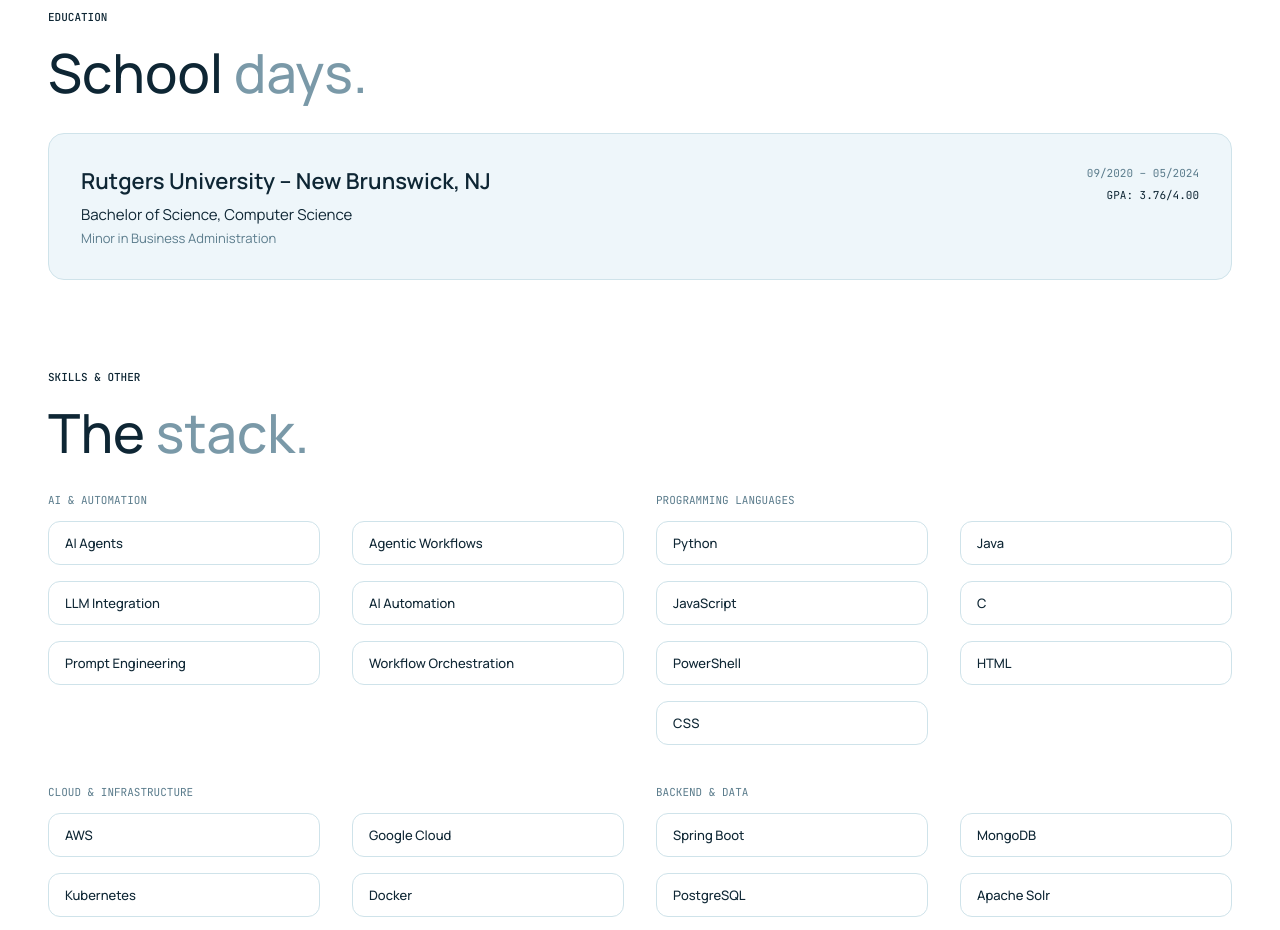
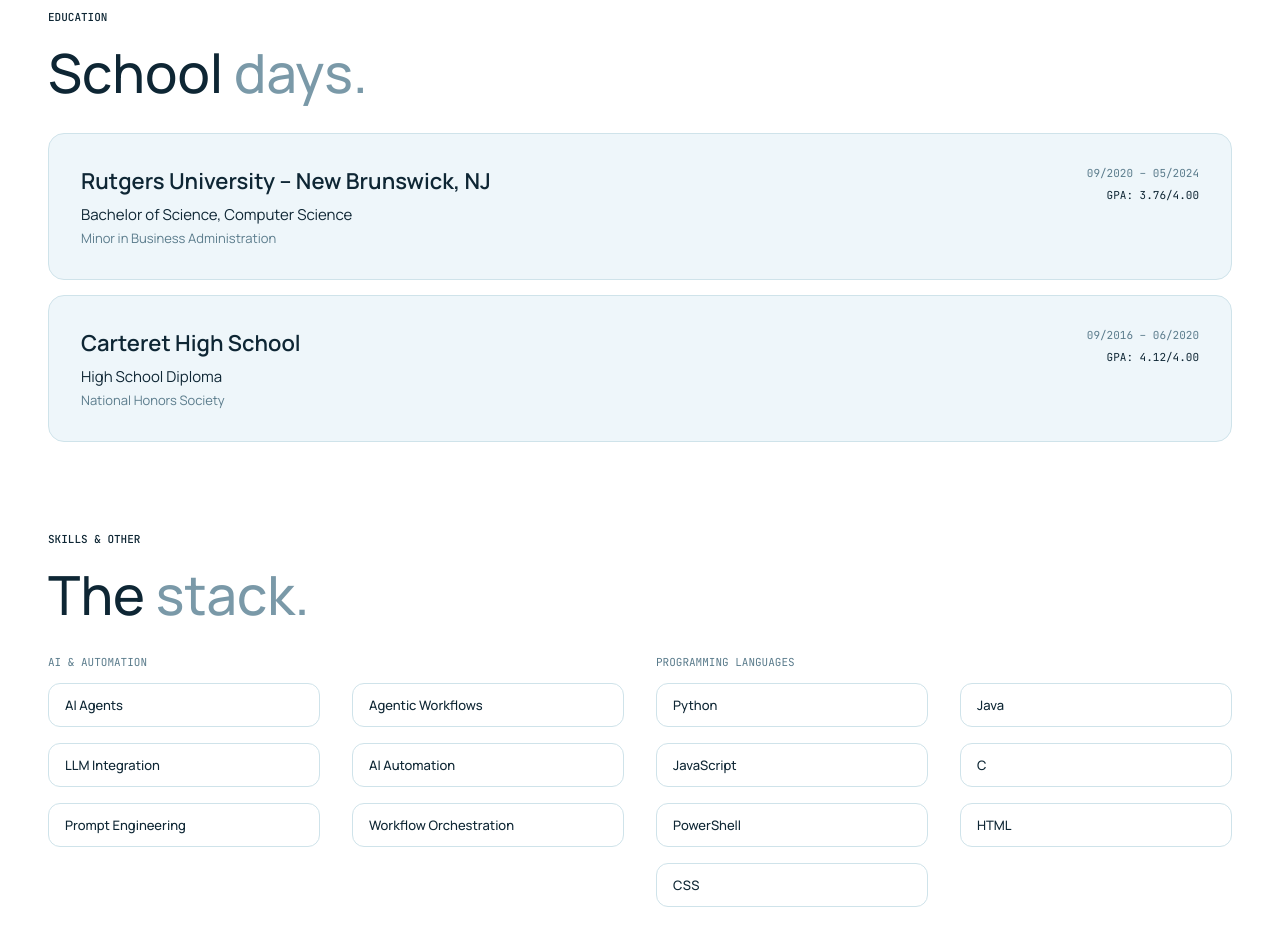
Before and after one commit to hattvr/zaeemz-website, a Nuxt app: page / in a window 1280 px wide. Shown: the part 3320-4250 px from the top of the page. Built offline with nearby package versions, Linux system fonts and the light colour scheme; no server answers.

Commit message:
chore: update education

```diff
--- a/app/assets/css/main.css
+++ b/app/assets/css/main.css
@@ -646,13 +646,18 @@
 	padding-bottom: 3px;
 }
 
+.education-list {
+	display: grid;
+	gap: 15px;
+	margin-bottom: 90px;
+}
+
 .education-card {
 	display: flex;
 	align-items: start;
 	justify-content: space-between;
 	gap: 24px;
 	padding: 32px;
-	margin-bottom: 90px;
 	background: var(--paper);
 	border: 1px solid var(--line);
 	border-radius: var(--radius);
--- a/app/pages/index.vue
+++ b/app/pages/index.vue
@@ -164,13 +164,22 @@
 const githubMetricsUrl =
 	"https://raw.githubusercontent.com/hattvr/hattvr/main/github-metrics.svg";
 
-const education = {
+const education = [
+	{
 		school: "Rutgers University – New Brunswick, NJ",
 		period: "09/2020 – 05/2024",
 		degree: "Bachelor of Science, Computer Science",
 		gpa: "3.76/4.00",
 		minor: "Minor in Business Administration",
-};
+	},
+	{
+		school: "Carteret High School",
+		period: "09/2016 – 06/2020",
+		degree: "High School Diploma",
+		gpa: "4.12/4.00",
+		honors: "National Honors Society",
+	},
+];
 
 const skillGroups = [
 	{
@@ -484,21 +493,32 @@
 							<h2>School <span>days.</span></h2>
 						</div>
 					</div>
-					<div class="education-card">
+					<div class="education-list">
+						<div
+							v-for="school in education"
+							:key="school.school"
+							class="education-card"
+						>
 							<div>
-							<h3>{{ education.school }}</h3>
+								<h3>{{ school.school }}</h3>
 								<p class="education-degree">
-								{{ education.degree }}
+									{{ school.degree }}
 								</p>
-							<p class="education-minor">{{ education.minor }}</p>
+								<p v-if="school.minor" class="education-minor">
+									{{ school.minor }}
+								</p>
+								<p v-if="school.honors" class="education-minor">
+									{{ school.honors }}
+								</p>
 							</div>
 							<div class="education-meta">
 								<p class="education-period">
-								{{ education.period }}
+									{{ school.period }}
 								</p>
 								<p class="education-gpa">
-								GPA: {{ education.gpa }}
+									GPA: {{ school.gpa }}
 								</p>
+							</div>
 						</div>
 					</div>
 
```
Lines whose indentation alone changed are shown as unchanged.
